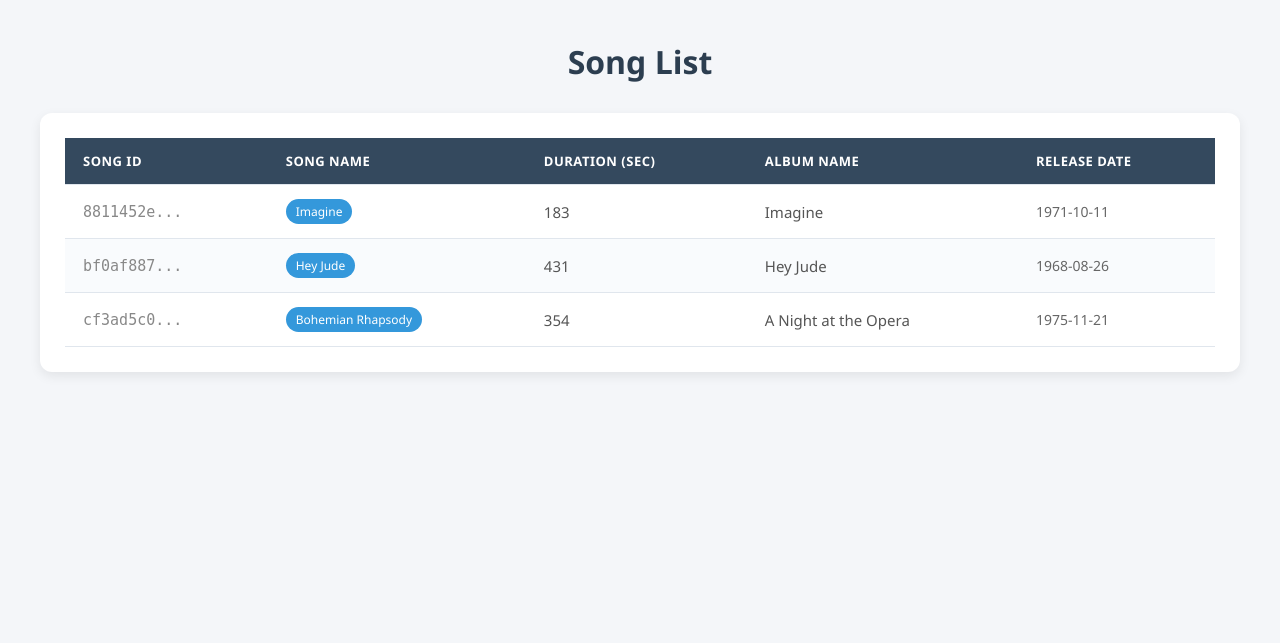
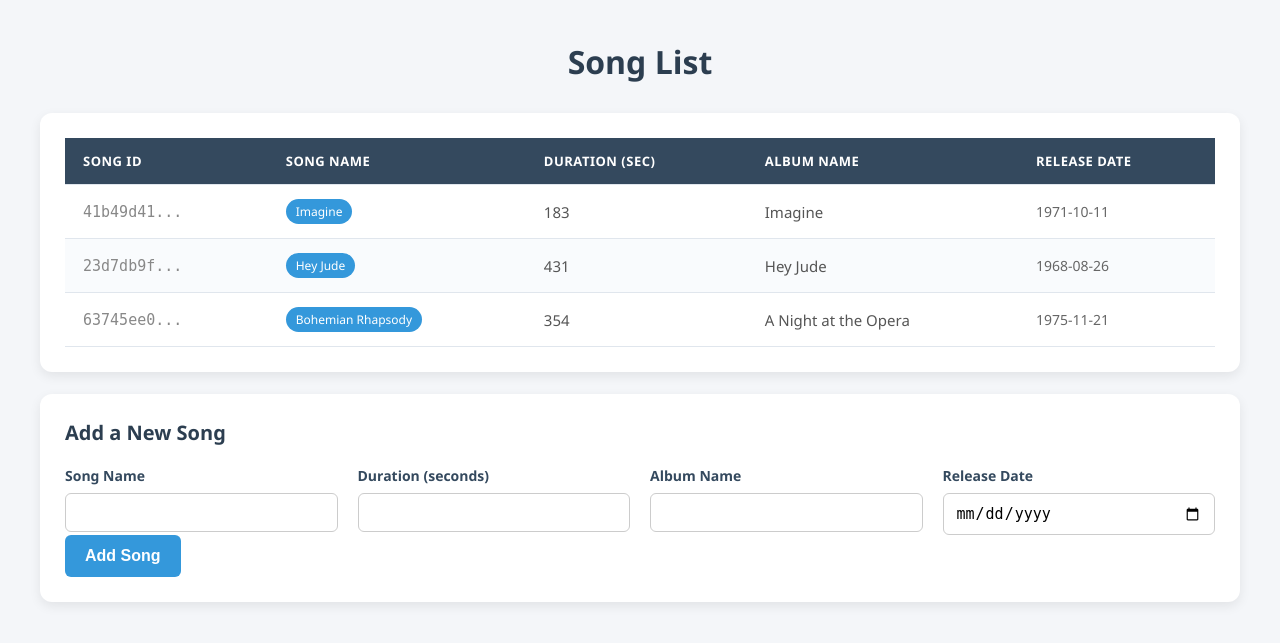
Before and after one commit to artechecarles/FastApi, a FastAPI app: page /songs in a window 1280 px wide. Shown: the top 643 px of the page. Run offline with FastAPI, Linux system fonts and the light colour scheme; some libraries are stand-ins or nearby versions.

Commit message:
Add songs implementation

```diff
--- a/app.py
+++ b/app.py
@@ -1,4 +1,4 @@
-from fastapi import FastAPI, HTTPException
+from fastapi import FastAPI, HTTPException, Form
 from pydantic import BaseModel, Field
 from datetime import datetime
 import uuid
@@ -51,6 +51,23 @@ async def get_songs_html(request: Request):
         "request": request,
         "songs": songs,
         "title": "Song List"
+    })
+
+@app.post("/songs", response_class=HTMLResponse)
+async def add_song(
+    request: Request,
+    name: str = Form(...),
+    duration: int = Form(...),
+    album_name: str = Form(...),
+    release_date: datetime = Form(...)
+):
+    new_album = Album(id=uuid.uuid4().hex, name=album_name, release_date=release_date)
+    new_song = Song(id=uuid.uuid4().hex, name=name, duration=duration, album=new_album)
+    song_db.append(new_song)
+
+    return templates.TemplateResponse("partials/song_table_body.html", {
+        "request": request,
+        "songs": song_db
     })
 
 @app.get(
--- /dev/null
+++ b/templates/partials/add_song_form.html
@@ -0,0 +1,95 @@
+<style>
+    .form-container {
+        background: #fff;
+        padding: 25px;
+        border-radius: 12px;
+        box-shadow: 0 4px 12px rgba(0, 0, 0, 0.08);
+        margin-bottom: 30px;
+    }
+
+    .form-container h2 {
+        margin-top: 0;
+        margin-bottom: 20px;
+        font-size: 20px;
+        color: #2c3e50;
+    }
+
+    .form-grid {
+        display: grid;
+        grid-template-columns: repeat(auto-fit, minmax(200px, 1fr));
+        gap: 20px;
+    }
+
+    .form-group {
+        display: flex;
+        flex-direction: column;
+    }
+
+    .form-group label {
+        margin-bottom: 8px;
+        font-weight: 600;
+        font-size: 14px;
+        color: #34495e;
+    }
+
+    .form-group input {
+        padding: 10px 12px;
+        border: 1px solid #ccc;
+        border-radius: 6px;
+        font-size: 15px;
+        transition: border-color 0.3s ease;
+    }
+
+    .form-group input:focus {
+        outline: none;
+        border-color: #3498db;
+    }
+
+    .submit-btn {
+        padding: 12px 20px;
+        background-color: #3498db;
+        color: #fff;
+        border: none;
+        border-radius: 6px;
+        font-size: 16px;
+        font-weight: 600;
+        cursor: pointer;
+        transition: background-color 0.3s ease;
+        grid-column: 1 / -1; /* Span across all columns */
+        justify-self: end;
+    }
+
+    .submit-btn:hover {
+        background-color: #2980b9;
+    }
+</style>
+
+<div class="form-container">
+    <h2>Add a New Song</h2>
+    <form
+        hx-post="/songs"
+        hx-target="#song-table-body"
+        hx-swap="outerHTML"
+        hx-on::after-request="this.reset()"
+    >
+        <div class="form-grid">
+            <div class="form-group">
+                <label for="name">Song Name</label>
+                <input type="text" id="name" name="name" required>
+            </div>
+            <div class="form-group">
+                <label for="duration">Duration (seconds)</label>
+                <input type="number" id="duration" name="duration" required>
+            </div>
+            <div class="form-group">
+                <label for="album_name">Album Name</label>
+                <input type="text" id="album_name" name="album_name" required>
+            </div>
+            <div class="form-group">
+                <label for="release_date">Release Date</label>
+                <input type="date" id="release_date" name="release_date" required>
+            </div>
+        </div>
+        <button type="submit" class="submit-btn">Add Song</button>
+    </form>
+</div>
--- a/templates/songs.html
+++ b/templates/songs.html
@@ -103,7 +103,11 @@
             </thead>
             {% include "partials/song_table_body.html" %}
         </table>
+
     </div>
+    <br>
+
+    {% include "partials/add_song_form.html" %}
 </body>
 
 </html>
```
